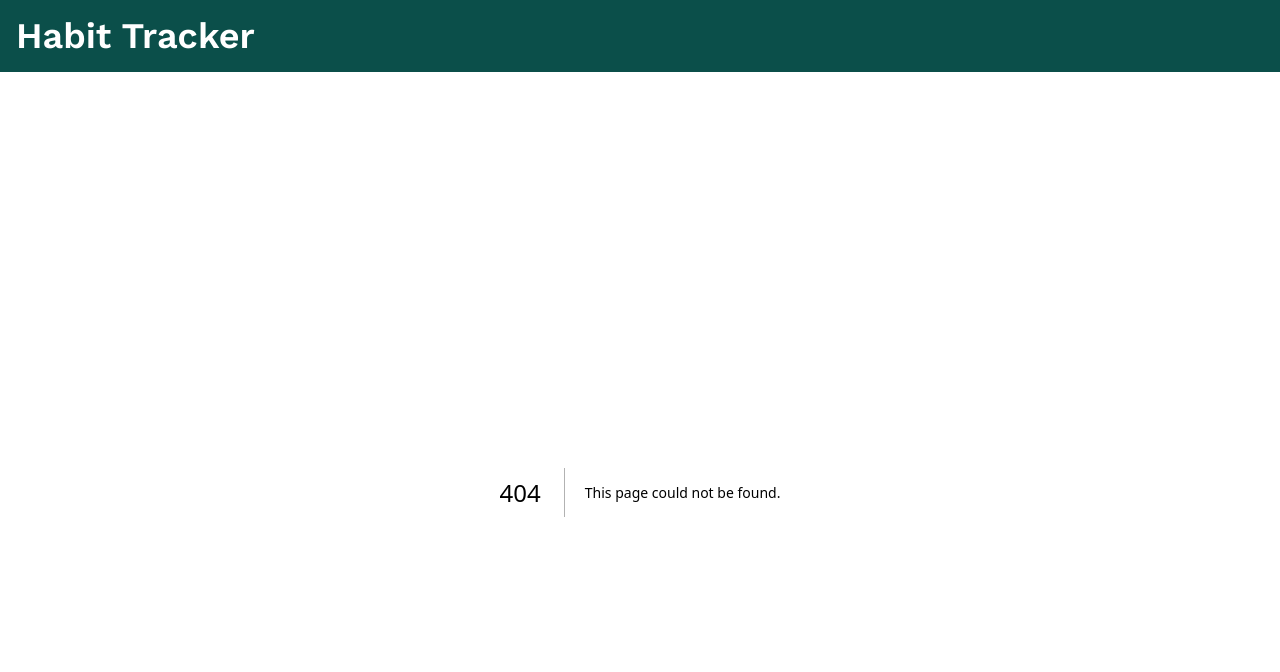
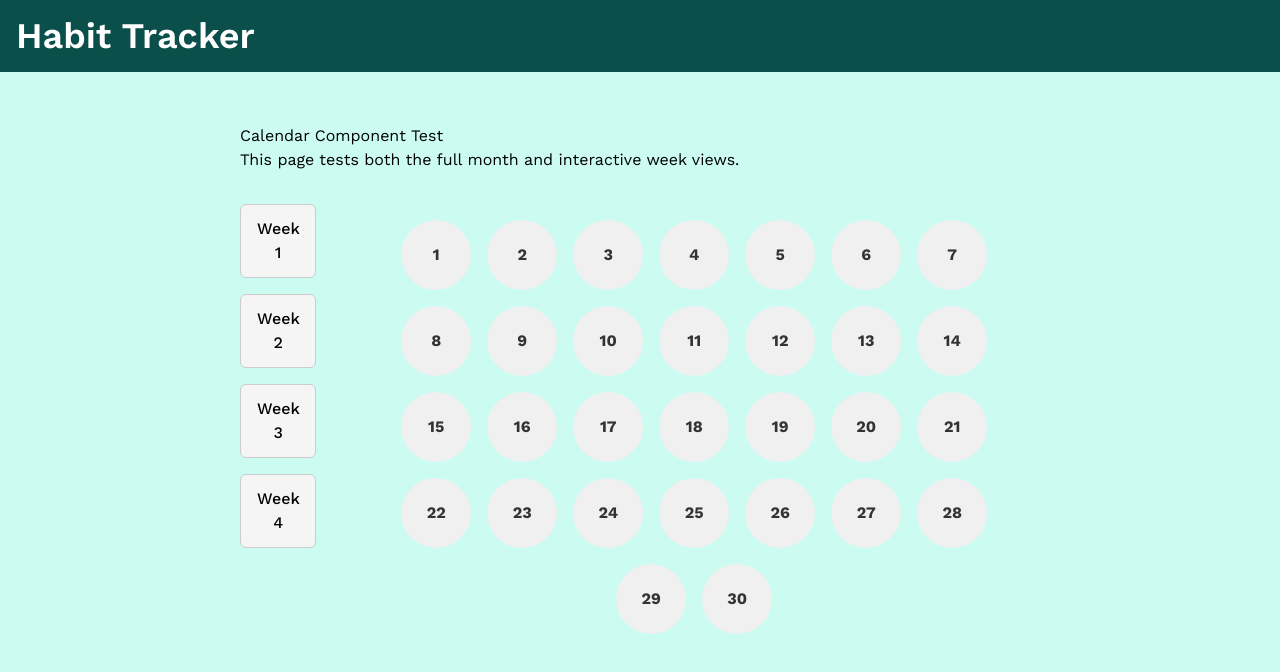
Before and after one commit to szetol0718/cs391finalproject, a Next.js app in the folder final_project_cs391/: page /test in a window 1280 px wide. Before the commit this address had no page. Shown: the top 672 px of the page. Built offline with nearby package versions, Linux system fonts and the light colour scheme.

Commit message:
calendar first version

```diff
--- /dev/null
+++ b/final_project_cs391/app/test/page.tsx
@@ -0,0 +1,17 @@
+// pages/test-calendar.tsx
+// Test page for Calendar Component by Louis Szeto
+'use client';
+import React from 'react';
+import Calendar from '@/components/Calendar';
+
+const TestCalendarPage = () => {
+  return (
+    <div style={{ padding: '2rem' }}>
+      <h1>Calendar Component Test</h1>
+      <p>This page tests both the full month and interactive week views.</p>
+      <Calendar />
+    </div>
+  );
+};
+
+export default TestCalendarPage;
--- /dev/null
+++ b/final_project_cs391/components/Calendar.tsx
@@ -0,0 +1,109 @@
+//  Calendar Component
+// Author: Yat Long(Louis) Szeto
+// Displays a flexible calendar grid view.
+// Props:
+//   - numOfDays: number of days to display (e.g., 14 for mini, 30 for full)
+//   - view: 'mini' or 'full' layout style
+// Reused across Home and Habit Tracker pages.
+// Styled using styled-components for CS391 Final Project.
+
+//example of usage: <Calendar numOfDays={30} view="full" /> ,<Calendar numOfDays={14} view="mini" />
+'use client';
+import React, { useState } from 'react';
+import styled from 'styled-components';
+import dayjs from 'dayjs';
+
+const Wrapper = styled.div`
+  display: flex;
+  gap: 2rem;
+  max-width: 800px;
+  margin: 2rem auto;
+`;
+
+const WeekList = styled.div`
+  display: flex;
+  flex-direction: column;
+  gap: 1rem;
+`;
+
+const WeekButton = styled.button<{ active: boolean }>`
+  padding: 0.75rem 1rem;
+  background: ${({ active }) => (active ? '#ddd' : '#f5f5f5')};
+  border: 1px solid #ccc;
+  border-radius: 6px;
+  cursor: pointer;
+  font-weight: 500;
+  transition: background 0.3s;
+
+  &:hover {
+    background: #eee;
+  }
+`;
+
+const CalendarPanel = styled.div`
+  flex-grow: 1;
+  display: flex;
+  flex-wrap: wrap;
+  justify-content: center;
+  gap: 1rem;
+  padding: 1rem;
+`;
+
+const DayCircle = styled.div<{ bg: string }>`
+  width: 70px;
+  height: 70px;
+  border-radius: 50%;
+  background-color: ${({ bg }) => bg};
+  display: flex;
+  align-items: center;
+  justify-content: center;
+  font-weight: bold;
+  color: #333;
+`;
+
+const pastelColors = ['#ffd6d6', '#ffeecb', '#d9f4dc', '#cbe7f8', '#e6d8ff', '#fff1cb', '#ffcde1'];
+
+const Calendar: React.FC = () => {
+  const [selectedWeek, setSelectedWeek] = useState<number | null>(null);
+
+  const renderFullMonth = () => {
+    const days = Array.from({ length: 30 }, (_, i) => i + 1);
+    return days.map((day) => (
+      <DayCircle key={day} bg="#f0f0f0">
+        {day}
+      </DayCircle>
+    ));
+  };
+
+  const renderWeek = (weekIndex: number) => {
+    const weekStart = weekIndex * 7 + 1;
+    const weekDays = Array.from({ length: 7 }, (_, i) => weekStart + i);
+    return weekDays.map((day, i) => (
+      <DayCircle key={day} bg={pastelColors[i % pastelColors.length]}>
+        {day}
+      </DayCircle>
+    ));
+  };
+
+  return (
+    <Wrapper>
+      <WeekList>
+        {[1, 2, 3, 4].map((week) => (
+          <WeekButton
+            key={week}
+            active={selectedWeek === week}
+            onClick={() => setSelectedWeek(week === selectedWeek ? null : week)}
+          >
+            Week {week}
+          </WeekButton>
+        ))}
+      </WeekList>
+
+      <CalendarPanel>
+        {selectedWeek ? renderWeek(selectedWeek - 1) : renderFullMonth()}
+      </CalendarPanel>
+    </Wrapper>
+  );
+};
+
+export default Calendar;
```
Also changed, not shown: final_project_cs391/package.json (+8 -5 lines), 1 other file (tests, documents, lock files or other folders).
